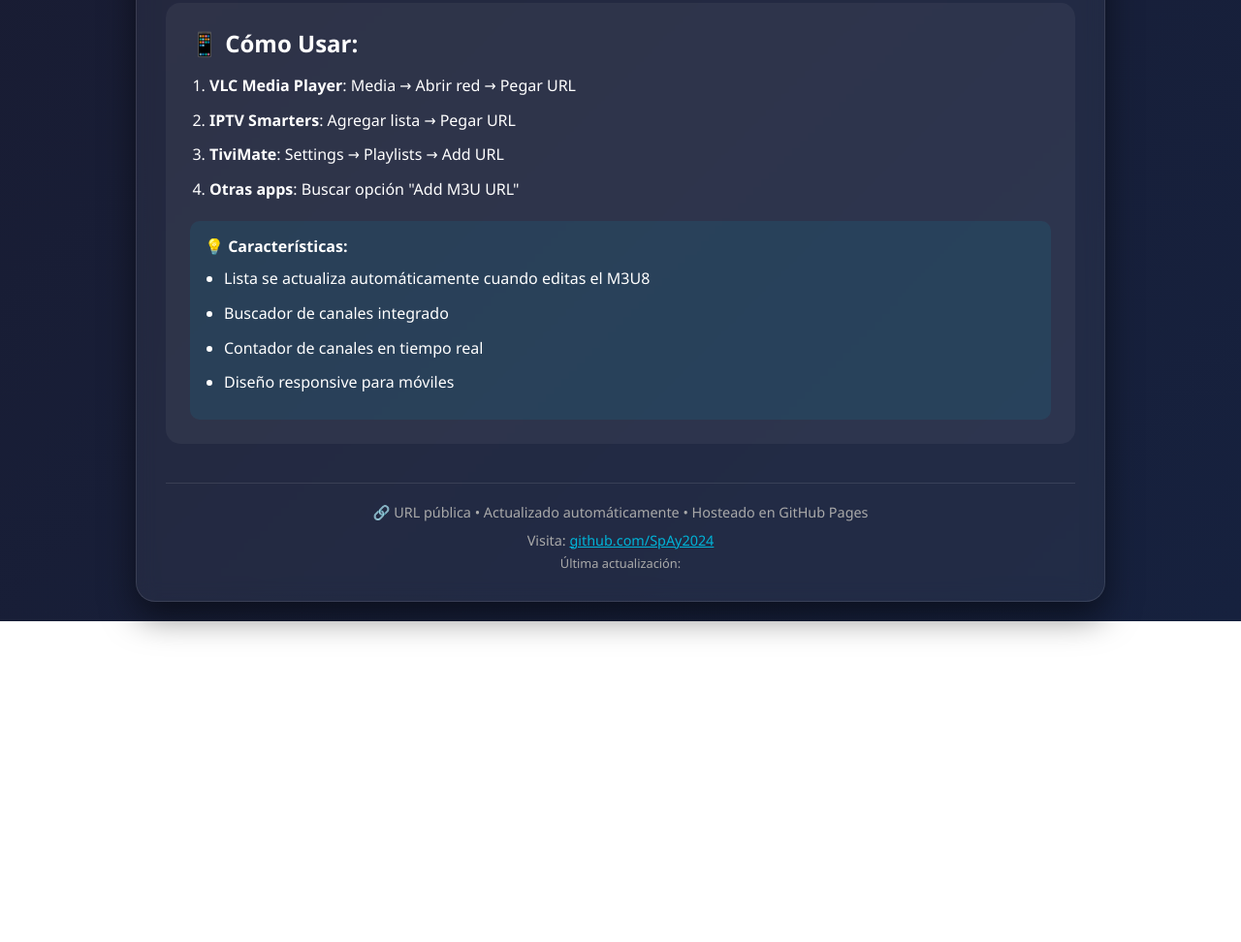
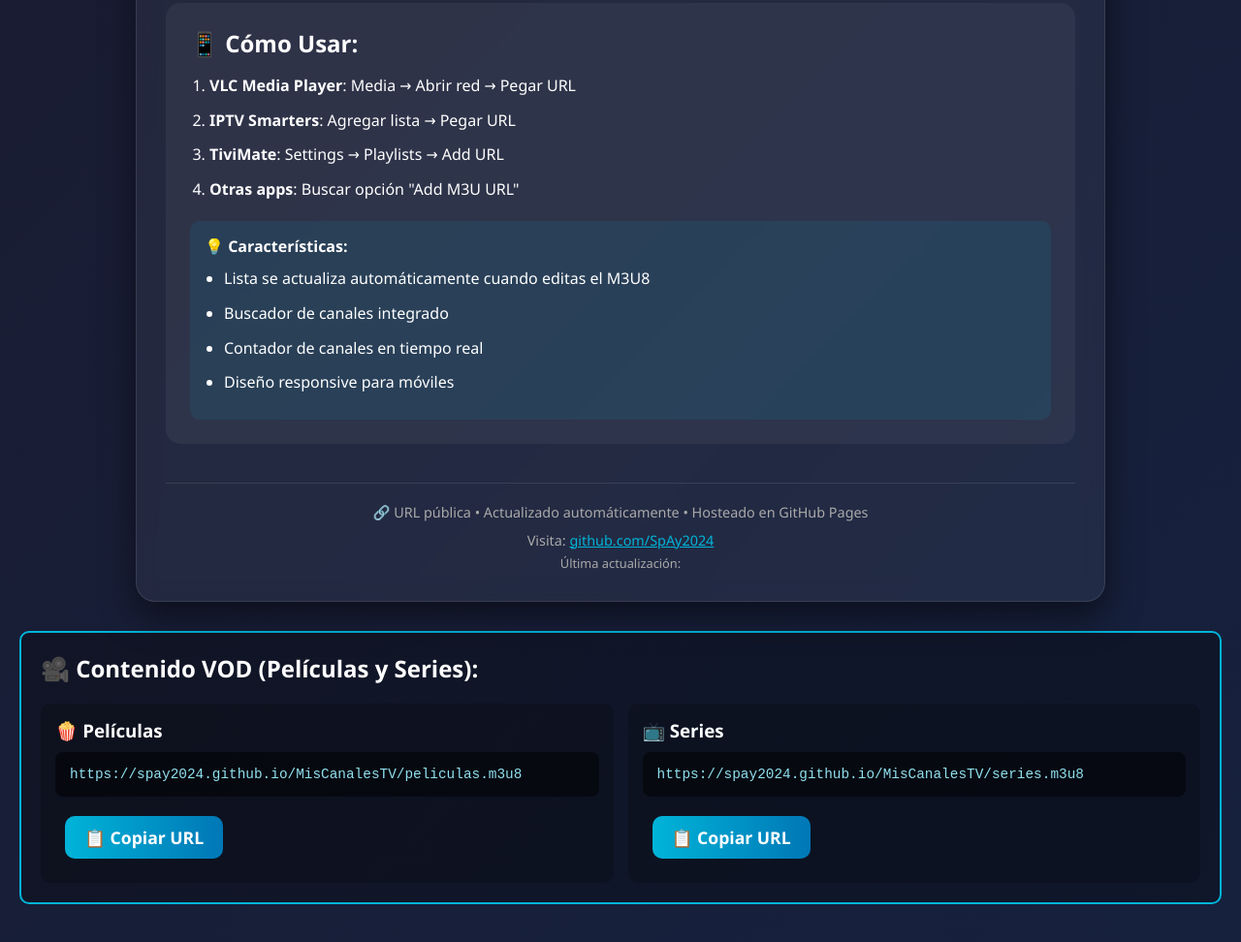
Before and after one commit to SpAy2024/MisCanalesTV, a plain HTML site: page index.html in a window 1280 px wide. Shown: the part 989-1961 px from the top of the page at 97% size. Before the commit the page ends 1630 px from the top, so only its background shows below. Drawn offline with Linux system fonts and the light colour scheme; no server answers.

Commit message:
Add VOD content section with movie and series links
Added a section for VOD content with movie and series URLs.

```diff
--- a/index.html
+++ b/index.html
@@ -537,5 +537,36 @@
         // Actualizar automáticamente cada 5 minutos
         setInterval(loadChannels, 5 * 60 * 1000);
     </script>
+
+    <!-- Agrega esto en la sección de URL-box o crea nueva sección -->
+
+<section class="url-box" style="margin-top: 30px;">
+    <h2>🎥 Contenido VOD (Películas y Series):</h2>
+
+    <div style="display: grid; grid-template-columns: 1fr 1fr; gap: 15px; margin-top: 20px;">
+        <div style="background: rgba(0,0,0,0.2); padding: 15px; border-radius: 10px;">
+            <h3>🍿 Películas</h3>
+            <code class="url" style="font-size: 0.9rem;">https://spay2024.github.io/MisCanalesTV/peliculas.m3u8</code>
+            <button class="btn" onclick="copyText('https://spay2024.github.io/MisCanalesTV/peliculas.m3u8')" style="padding: 10px 20px; margin-top: 10px;">📋 Copiar URL</button>
+        </div>
+
+        <div style="background: rgba(0,0,0,0.2); padding: 15px; border-radius: 10px;">
+            <h3>📺 Series</h3>
+            <code class="url" style="font-size: 0.9rem;">https://spay2024.github.io/MisCanalesTV/series.m3u8</code>
+            <button class="btn" onclick="copyText('https://spay2024.github.io/MisCanalesTV/series.m3u8')" style="padding: 10px 20px; margin-top: 10px;">📋 Copiar URL</button>
+        </div>
+    </div>
+</section>
+
+<script>
+// Función para copiar texto
+function copyText(text) {
+    navigator.clipboard.writeText(text).then(() => {
+        alert('URL copiada: ' + text);
+    });
+}
+</script>
+
+
 </body>
 </html>
```
